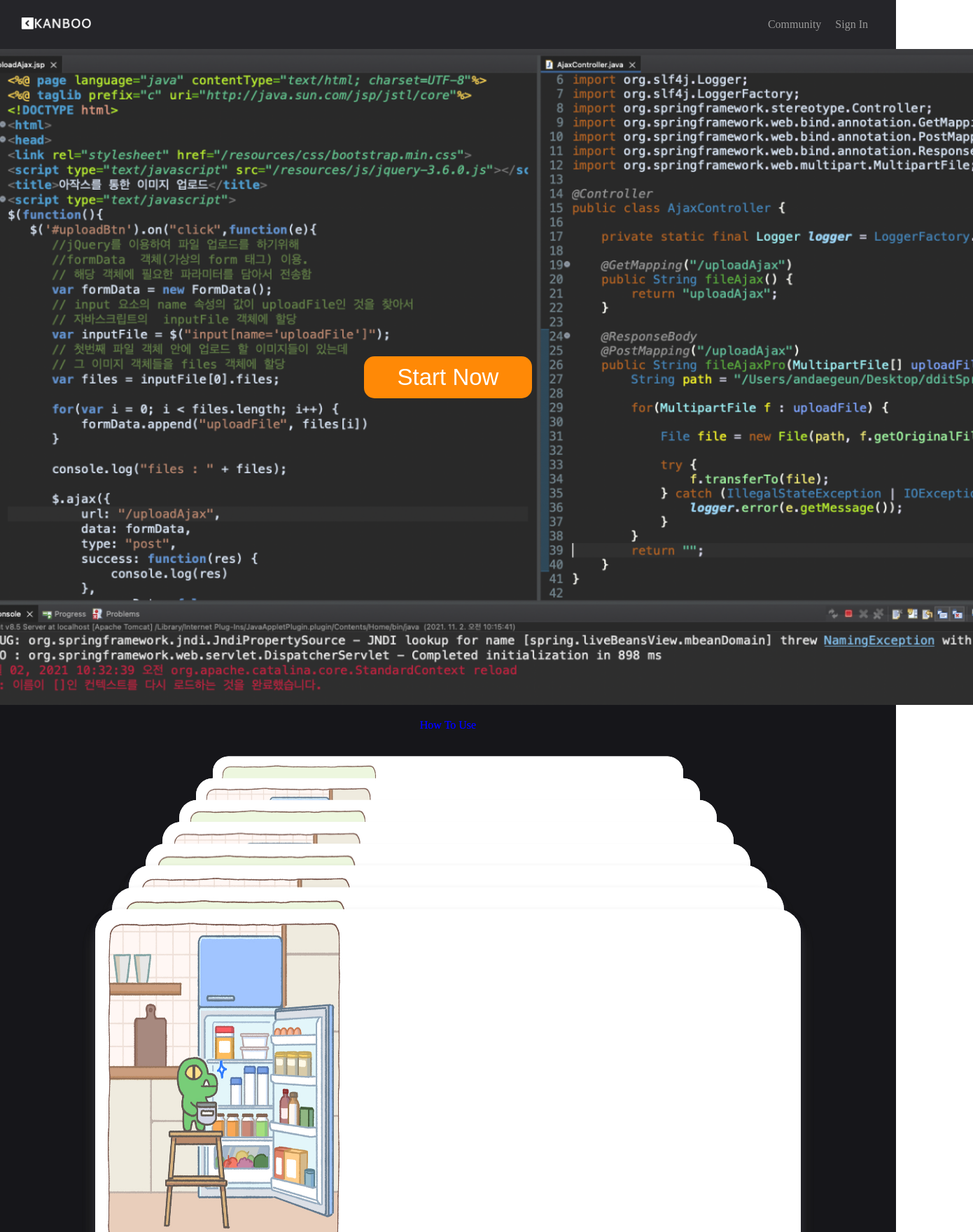
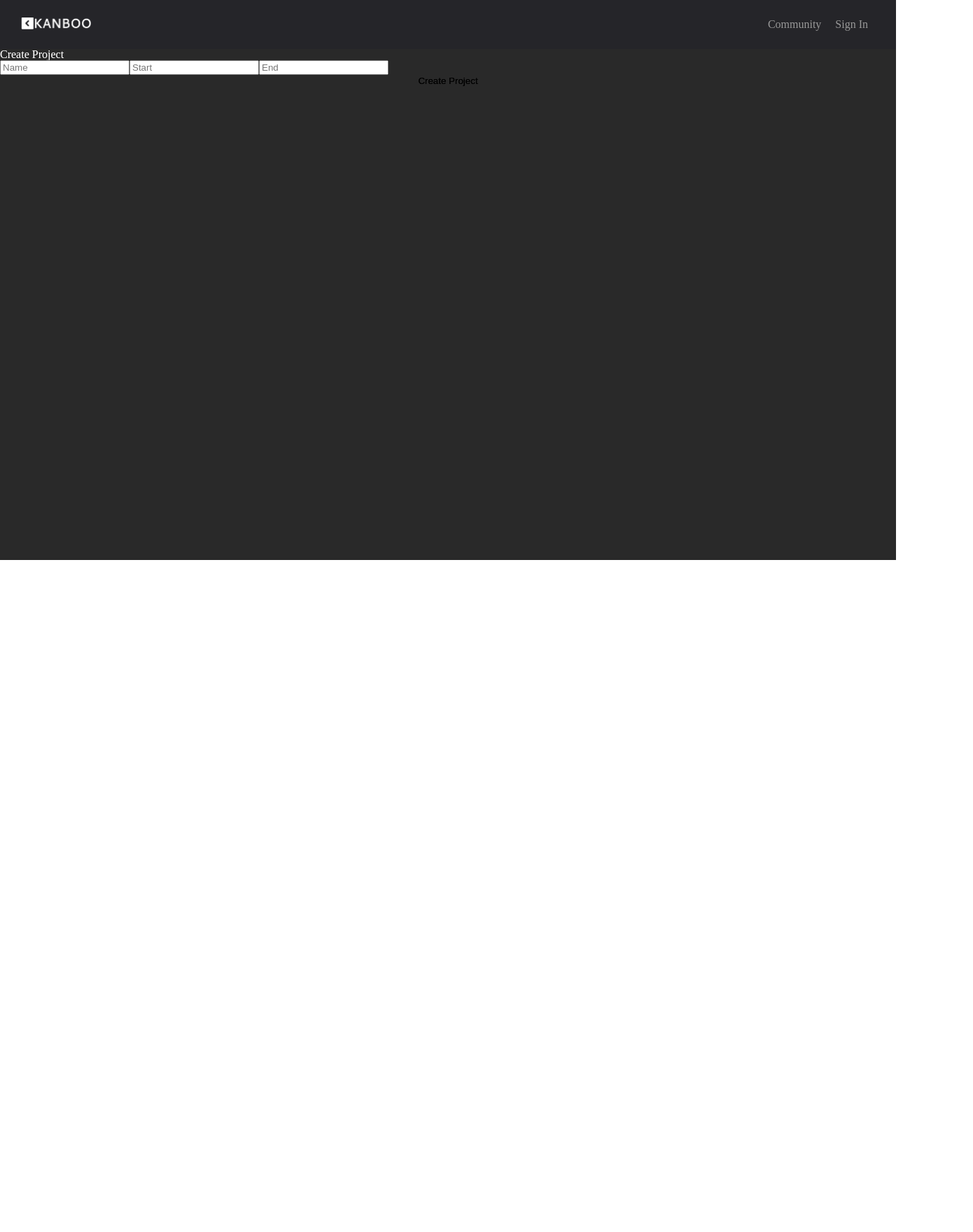
Before and after one commit to zerochae/kanboo_zerochae, a Vue app: page / in a window 1280 px wide. Shown: the top 1760 px of the page at 70% size, 1390 px wide, since content can reach past the window. After the commit the page ends 800 px from the top, so only its background shows below. Built offline with nearby package versions, Linux system fonts and the light colour scheme; what @kangc/v-md-editor, codemirror-editor-vue3 would draw is missing.

Commit message:
how-to-use css

```diff
--- a/src/components/component/acess/projects/ProjectList.vue
+++ b/src/components/component/acess/projects/ProjectList.vue
@@ -1,5 +1,5 @@
 <template>
-
+  <div></div>
 </template>
 
 <script>
--- a/src/components/component/noAccess/Sign/HowToUse.vue
+++ b/src/components/component/noAccess/Sign/HowToUse.vue
@@ -16,15 +16,14 @@
               alt="img"
             />
             <div class="how-card-content">
-              <div class="how-card-title">
-                {{card.id}}
-                {{ card.title }}
-              </div>
               <div class="how-card-text">
+                <div class="how-card-title">
+                  {{ card.title }}
+                </div>
                 {{ card.content }}
               </div>
-              <button @click="swap(card.id)">
-                <i style="color: red" class="fas fa-chevron-right"></i>
+              <button @click="swap(card.id)" class="how-btn-next">
+                <i class="fas fa-chevron-right"></i>
               </button>
             </div>
           </div>
@@ -36,12 +35,11 @@
 
 <script>
 export default {
-  mounted() {
-  },
+  mounted() {},
   data() {
     return {
       isActive: ``,
-      step: "0",
+      step: 0,
       cards: [
         {
           id: "7",
@@ -112,41 +110,85 @@ How many people can interpret this in English? There doesn't seem to be!`,
   },
   methods: {
     swap(i) {
-      let card = this.cards.pop()
+      console.log(this.step);
+
+      if (this.step == 7) {
+        for (let j = 0; j < 8; j++) {
+          let target = document.getElementById(`card${j}`);
+          target.style.animation = "";
+        }
+        this.step = 0;
+      }
+
+      let card = this.cards.pop();
       let thisCard = document.getElementById(`card${i}`);
-      thisCard.style.animation = "swap 900ms forwards";
+      thisCard.style.animation = "swap 800ms forwards";
       this.cards.unshift(card);
+      this.step++;
     },
   },
 };
 </script>
 
 <style>
-how-to-use-container {
-  background: white !important;
-}
 .how-to-use-container {
   display: flex;
   justify-content: center;
   align-items: center;
   flex-direction: column;
-  color: blue;
-  --y: calc(937px + 70px);
+  color: #fff;
+  --y: calc(857px + 70px);
   height: var(--y);
   overflow: hidden;
+  margin-top: 70px;
 }
 
 .how-to-use-container,
 .how-to-use-container:before,
 .how-to-use-container::after {
-  margin: 0;
-  padding: 0;
+  /* margin: 0; */
+  /* padding: 0; */
   box-sizing: border-box;
+}
+
+.title-box{
+  margin-top : 20px;
+  font-size: 44px;
+}
+.how-card {
+  padding: 10px;
+  margin: 15px;
+  position: relative;
+}
+
+.how-btn-next {
+  position: absolute;
+  left: 95%;
+  bottom: 45%;
+  font-size: 44px;
+  color: white;
 }
 
 .how-card-img {
   width: 320px;
   height: 440px;
+  float: left;
+  margin-right: 50px;
+  border-radius: 25px;
+}
+
+.how-card-title {
+  margin-bottom: 30px;
+  text-align: left;
+  font-size: 32px;
+}
+
+.how-card-text {
+  display: flex;
+  flex-direction: column;
+  text-align: left;
+  padding: 50px;
+  font-size: 22px;
 }
 
 .stack {
@@ -159,13 +201,13 @@ how-to-use-container {
 .how-card-content {
   text-align: center;
   display: inline;
-  float: right;
   margin: 15px 0px 0px 30px;
 }
 
 .card {
   padding: 15px;
-  background-color: white;
+  background: rgb(2,0,36);
+background: radial-gradient(circle, rgba(2,0,36,1) 2%, rgba(2,0,36,1) 2%, rgba(50,57,82,0.9051995798319328) 75%, rgba(33,72,79,1) 100%);
   width: 80%;
   min-height: 40%;
   position: absolute;
@@ -176,44 +218,37 @@ how-to-use-container {
   justify-content: center;
   align-items: center;
   border-radius: 2rem;
-  box-shadow: 0 5px 10px 0 rgba(26, 25, 58, 0.2),
-    0 15px 20px 0 rgba(219, 219, 177, 0.1);
+  box-shadow: 0 5px 25px 0 rgba(236, 237, 247, 0.2),
+    0 15px 25px 0 rgba(12, 124, 209, 0.1);
   transition: transform 200ms;
   z-index: 3;
 }
 
-.card:nth-last-child(n + 8) {
-  --y: calc(-50% - 270px);
-  transform: translate(-50%, var(--y)) scale(0.70);
-  box-shadow: 0 0 1px 1px #00000003;
-}
-.card:nth-last-child(7) {
-  --y: calc(-50% - 225px);
-  transform: translate(-50%, var(--y)) scale(0.75);
-  box-shadow: 0 0 1px 1px rgba(0, 0, 0, 0.01);
-}
-.card:nth-last-child(6) {
-  --y: calc(-50% - 180px);
-  transform: translate(-50%, var(--y)) scale(0.80);
-  box-shadow: 0 0 1px 1px rgba(0, 0, 0, 0.01);
+
+.card:nth-last-child(n + 6) {
+  --y: calc(-50% - 170px);
+  transform: translate(-50%, var(--y)) scale(0.8);
+  opacity: 0;
 }
 .card:nth-last-child(5) {
   --y: calc(-50% - 135px);
   transform: translate(-50%, var(--y)) scale(0.85);
-  box-shadow: 0 0 1px 1px rgba(0, 0, 0, 0.01);
+  opacity: 0.1;
 }
 .card:nth-last-child(4) {
   --y: calc(-50% - 90px);
   transform: translate(-50%, var(--y)) scale(0.9);
-  box-shadow: 0 0 1px 1px rgba(0, 0, 0, 0.01);
+  opacity: 0.3;
 }
 .card:nth-last-child(3) {
   --y: calc(-50% - 45px);
   transform: translate(-50%, var(--y)) scale(0.95);
+  opacity: 0.4;
 }
 .card:nth-last-child(2) {
   --y: calc(-50%);
   transform: translate(-50%, var(--y)) scale(1);
+  opacity: 0.9;
 }
 .card:nth-last-child(1) {
   --y: calc(-50% + 45px);
@@ -226,7 +261,7 @@ how-to-use-container {
     opacity: 1;
   }
   50% {
-    transform: translate(50%) scale(0.85) rotate(-5deg);
+    transform: translate(50%) scale(0.85) rotate(-15deg);
     animation-timing-function: ease-in;
     opacity: 0.4;
   }
--- a/src/components/container/access/Projects.vue
+++ b/src/components/container/access/Projects.vue
@@ -1,11 +1,20 @@
 <template>
   <div>
-    <h1>project List</h1>
+    <CreateProject/>
+    <ProjectList/>
   </div>
 </template>
 
 <script>
+
+import ProjectList from '@/components/component/acess/projects/ProjectList.vue'
+import CreateProject from '@/components/popup/CreateProject.vue'
+
 export default {
+
+components:{
+  ProjectList,CreateProject
+}
 
 }
 </script>
--- a/src/components/container/noAccess/Home.vue
+++ b/src/components/container/noAccess/Home.vue
@@ -1,19 +1,21 @@
 <template>
   <div>
-    <VideoView/>
-    <div class="clear"></div>
-    <HowToUse/>
+    <Projects/>
+    <!-- <VideoView/> -->
+    <!-- <HowToUse/> -->
   </div>
 </template>
 
 <script>
-import HowToUse from '../../component/noAccess/Sign/HowToUse.vue';
-import VideoView from './../../component/noAccess/Sign/VideoView.vue';
+// import HowToUse from '@/components/component/noAccess/Sign/HowToUse.vue';
+// import VideoView from '@/components/component/noAccess/Sign/VideoView.vue';
+import Projects from '@/components/container/access/Projects.vue'
 
 export default {
   components:{
-    VideoView,
-    HowToUse
+    // VideoView,
+    // HowToUse,
+    Projects
   }
 };
 </script>
--- a/src/components/popup/CreateProject.vue
+++ b/src/components/popup/CreateProject.vue
@@ -1,13 +1,53 @@
 <template>
-  <div></div>
+  <div>
+    <!-- <button class="callModal" @click="모달눌렀니 = true">
+      Create Project 버튼
+    </button> -->
+    <div class="createProject-bg-container">
+      <div class="createProject-white-container">
+        <h1 class="createProject-title">Create Project</h1>
+        <div class="createProject-content">
+          <input class="createProject-input" type="text" placeholder="Name" />
+          <input class="createProject-input" type="text" placeholder="Start" />
+          <input class="createProject-input" type="text" placeholder="End" />
+        </div>
+        <button @click="모달눌렀니 = false" class="createProject-btn">
+          Create Project
+        </button>
+      </div>
+    </div>
+  </div>
 </template>
 
 <script>
 export default {
-
-}
+  data() {
+    return {
+      모달눌렀니: true,
+    };
+  },
+};
 </script>
 
 <style>
 
+.callModal {
+  font-size: 50px;
+  background: cornflowerblue;
+}
+
+.createProject-bg-container {
+  width: 100%;
+  height: calc(100% - 70px);
+  background: rgba(0, 0, 0, 0.6);
+  position: absolute;
+  color: #fff;
+}
+
+.createProject-white-container{
+  display: flex;
+  flex-direction: column;
+}
+
+
 </style>
```
